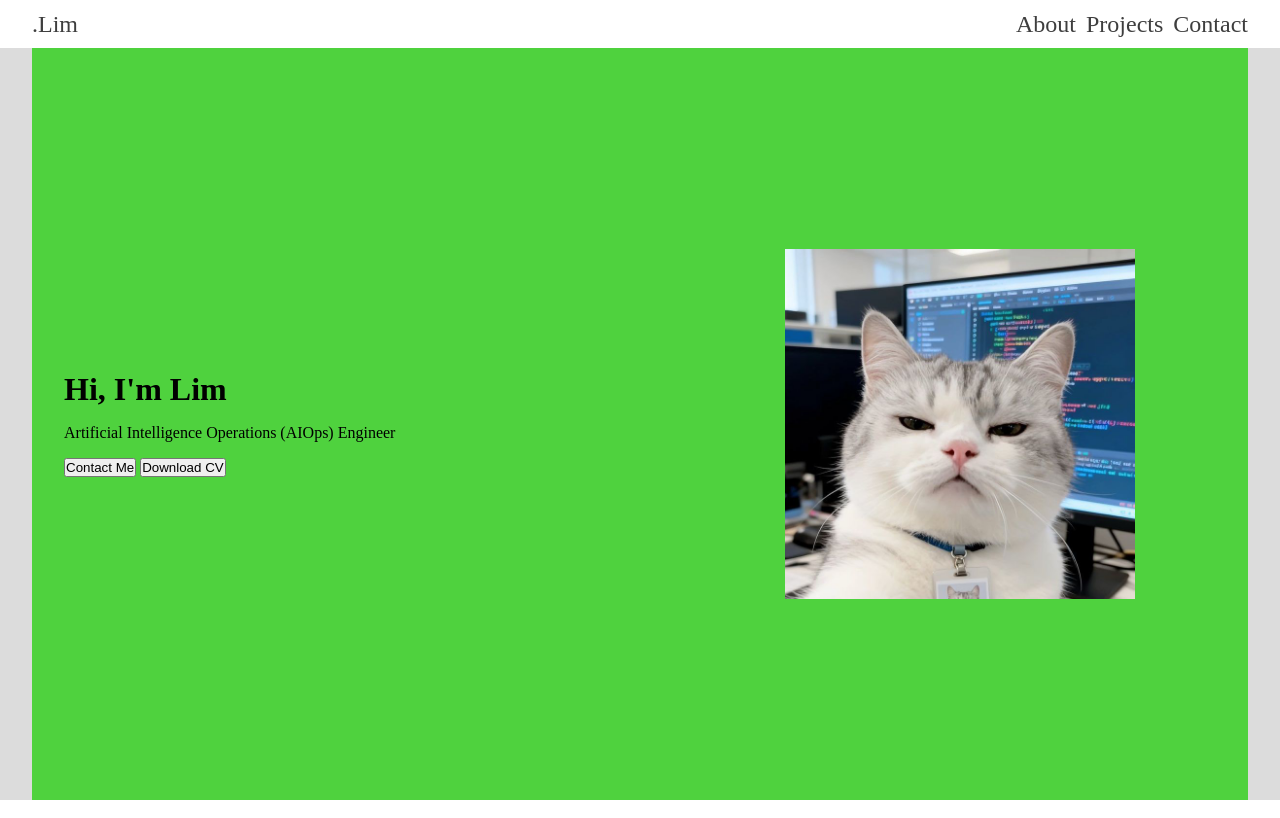
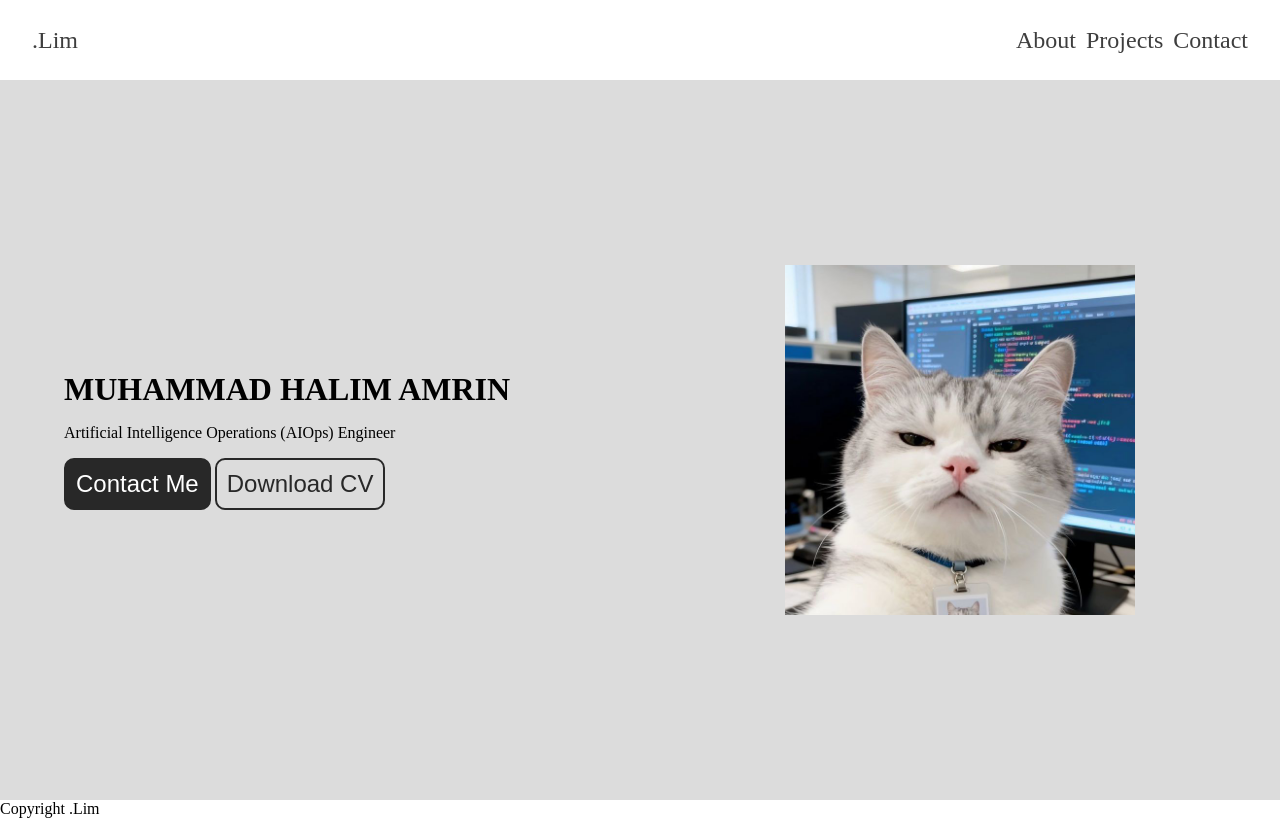
Before and after one commit to halimamrin312/halimamrin312.github.io, a website: page index.html in a window 1280 px wide. Drawn offline with Linux system fonts and the light colour scheme.

Commit message:
Update Styles

```diff
--- a/css/style.css
+++ b/css/style.css
@@ -1,9 +1,12 @@
 :root {
-    --primary-color: #3498db;
+    --primary-color: #282828;
+    --primary-hover-color: #4a4a4a;
+    --primary-outline-color: transparent;
+    --primary-outline-hover-color: #9d9d9d;
     --lr-padding: 2rem;
-    --header-fsize: x-large;
+    --general-fsize: x-large;
     --header-fcolor: rgb(62, 62, 62);
-    --nav-height: 3rem;
+    --nav-height: 5rem;
 }
 
 * {
@@ -26,7 +29,7 @@ header nav {
     height: var(--nav-height);
     padding-left: var(--lr-padding);
     padding-right: var(--lr-padding);
-    font-size: var(--header-fsize);
+    font-size: var(--general-fsize);
     background-color: rgb(255, 255, 255, 0.8);
     display: flex;
     flex-direction: row;
@@ -59,12 +62,12 @@ main {
 
 main .about-me {
     min-height: calc(100vh - var(--nav-height));
-    background-color: rgb(79, 210, 62);
     display: flex;
     flex-direction: row;
 }
 
 main .about-me .desc {
+    /* background-color: blueviolet; */
     width: 50%;
     padding: 2rem;
     display: flex;
@@ -72,6 +75,46 @@ main .about-me .desc {
     justify-content: center;
     gap: 1rem;
 }
+
+main .about-me .desc button {
+    padding: 10px;
+    border-radius: 10px;
+    font-size: var(--general-fsize);
+}
+
+/* Button */
+button.btn-primary {
+    background-color: var(--primary-color);
+    color: white;
+    cursor: pointer;
+    border: 2px solid var(--primary-color);
+    transition: all 0.3s ease;
+}
+
+button.btn-primary:hover {
+    background-color: var(--primary-hover-color);
+    transform: scale(1.02);
+    box-shadow: 0px 2px 15px 3px rgba(0, 0, 0, 0.3);
+}
+
+/* Styling spesifik dengan Class (Gunakan tanda titik .) */
+button.btn-outline {
+    background-color: var(--primary-outline-color);
+    color: var(--primary-color);
+    border: 2px solid var(--primary-color);
+    cursor: pointer;
+    transition: all 0.3s ease;
+    /* Kunci animasinya di sini */
+}
+
+button.btn-outline:hover {
+    background-color: var(--primary-outline-hover-color);
+    transform: scale(1.02);
+    box-shadow: 0px 2px 15px 3px rgba(0, 0, 0, 0.3);
+}
+
+
+/* Button */
 
 main .about-me .image {
     width: 50%;
--- a/index.html
+++ b/index.html
@@ -26,11 +26,11 @@
     <main>
         <div id="about" class="about-me">
             <div class="desc">
-                <h1>Hi, I'm Lim</h1>
+                <h1>MUHAMMAD HALIM AMRIN</h1>
                 <p>Artificial Intelligence Operations (AIOps) Engineer</p>
                 <div class="cta">
-                    <button>Contact Me</button>
-                    <button>Download CV</button>
+                    <button class="btn-primary">Contact Me</button>
+                    <button class="btn-outline">Download CV</button>
                 </div>
             </div>
             <div class="image">
@@ -38,6 +38,7 @@
             </div>
         </div>
     </main>
+    <footer>Copyright .Lim</footer>
 
     <script src="js/script.js"></script>
 </body>
```
